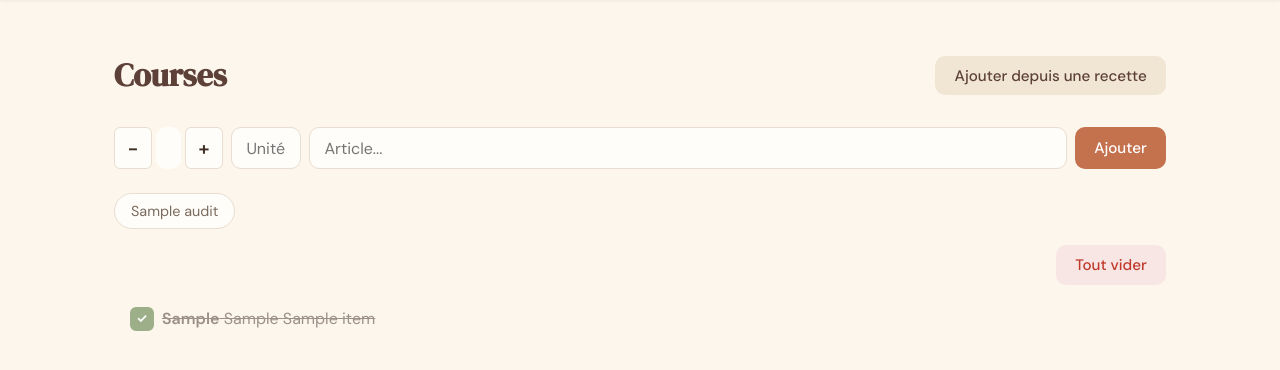
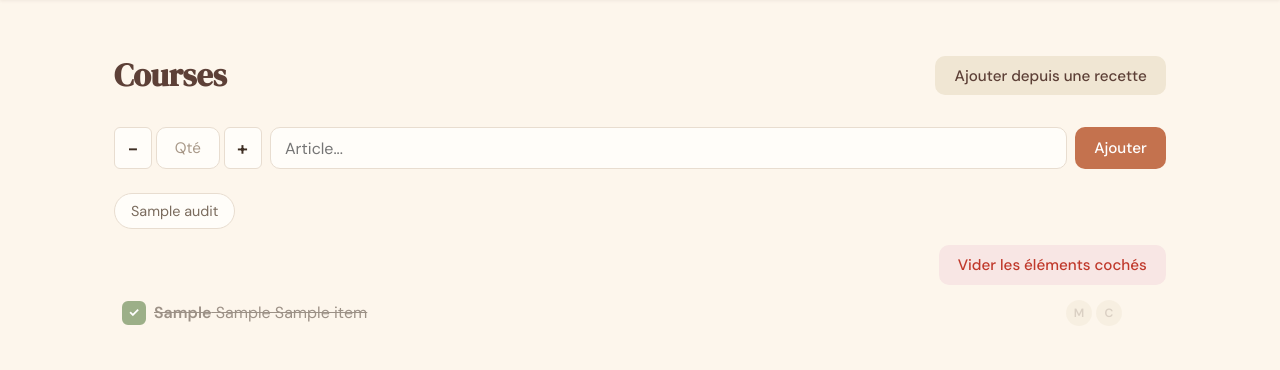
Before and after one commit to matthieurosset/cookit, a Flask app: page /courses in a window 1280 px wide. Shown: the part 61-431 px from the top of the page. Run offline with Flask 3, Linux system fonts and the light colour scheme; tables that the repository leaves empty hold one stand-in row (values such as "Sample post").

Commit message:
Fusion champ quantité+unité en un seul input sur la liste de courses
Remplace les champs séparés qty (readonly) + unité par un seul champ
éditable acceptant "3", "300g", "1.5 kg", etc. Les boutons +/- préservent
l'unité. Inclut aussi les améliorations UI précédentes (magasins, optimistic UI, tags).

Co-Authored-By: Claude Opus 4.6 <noreply@anthropic.com>

```diff
--- a/app/db.py
+++ b/app/db.py
@@ -39,4 +39,10 @@ def init_db(app):
         schema_path = os.path.join(os.path.dirname(__file__), 'schema.sql')
         with open(schema_path) as f:
             db.executescript(f.read())
+        # Migrations for existing databases
+        try:
+            db.execute('ALTER TABLE shopping_item ADD COLUMN store TEXT DEFAULT NULL')
+            db.commit()
+        except Exception:
+            pass
         close_db()
--- a/app/routes/shopping.py
+++ b/app/routes/shopping.py
@@ -1,6 +1,7 @@
 from flask import Blueprint, render_template, request, redirect, url_for, jsonify
 
 from ..models import shopping as shopping_model
+from ..models.shopping import STORES, STORE_LABELS
 from ..models import recipe as recipe_model
 
 bp = Blueprint('shopping', __name__)
@@ -13,8 +14,9 @@ def index():
     recipes = recipe_model.list_all()
 
     frequent = shopping_model.get_frequent_items(10)
+    grouped = _group_items(items)
     return render_template('shopping/index.html', list=lst, all_items=items,
-                           recipes=recipes, frequent=frequent)
+                           grouped_items=grouped, recipes=recipes, frequent=frequent)
 
 
 @bp.route('/courses/ajouter', methods=['POST'])
@@ -82,6 +84,20 @@ def delete_item(item_id):
     return '', 204
 
 
+@bp.route('/courses/item/<int:item_id>/magasin/<store>', methods=['PATCH'])
+def set_store(item_id, store):
+    from ..db import query
+    if store not in ('migros', 'coop'):
+        return '', 400
+    item = query('SELECT * FROM shopping_item WHERE id = ?', [item_id], one=True)
+    if not item:
+        return '', 404
+    shopping_model.set_store(item_id, store)
+    if request.headers.get('HX-Request'):
+        return _render_items_partial(item['list_id'])
+    return '', 204
+
+
 @bp.route('/courses/vider-coches', methods=['POST'])
 def clear_checked():
     lst = shopping_model.get_or_create_list()
@@ -109,11 +125,24 @@ def suggestions():
     return jsonify(results)
 
 
+def _group_items(items):
+    """Group items by store, preserving store order."""
+    groups = {}
+    for store_key in STORES:
+        groups[store_key] = []
+    for item in items:
+        key = item['store'] if item['store'] in STORES else None
+        groups[key].append(item)
+    return [{'key': k, 'label': STORE_LABELS[k], 'entries': groups[k]}
+            for k in STORES if groups[k]]
+
+
 def _render_items_partial(list_id):
     items = shopping_model.get_items(list_id)
+    grouped = _group_items(items)
     frequent = shopping_model.get_frequent_items(10)
     items_html = render_template('shopping/partials/items.html',
-                                 all_items=items)
+                                 all_items=items, grouped_items=grouped)
     frequent_html = render_template('shopping/partials/frequent.html',
                                     frequent=frequent)
     return items_html + frequent_html
--- a/app/schema.sql
+++ b/app/schema.sql
@@ -41,6 +41,7 @@ CREATE TABLE IF NOT EXISTS shopping_item (
     quantity TEXT,
     unit TEXT,
     checked INTEGER DEFAULT 0,
+    store TEXT DEFAULT NULL,
     FOREIGN KEY (list_id) REFERENCES shopping_list(id) ON DELETE CASCADE,
     FOREIGN KEY (recipe_id) REFERENCES recipe(id) ON DELETE SET NULL
 );
--- a/app/static/css/style.css
+++ b/app/static/css/style.css
@@ -1021,9 +1021,9 @@ input[type="file"] {
     display: flex;
     align-items: center;
     justify-content: space-between;
-    padding: var(--space-sm) var(--space-md);
+    padding: 2px var(--space-sm);
     border-radius: var(--radius-sm);
-    transition: all var(--transition);
+    transition: background var(--transition);
 }
 
 .shopping-item:hover {
@@ -1096,6 +1096,28 @@ input[type="file"] {
     align-self: stretch;
 }
 
+.qty-unit-display {
+    width: 6ch !important;
+    min-width: 0;
+    max-width: 6ch;
+    text-align: center;
+    border: 1.5px solid var(--color-border) !important;
+    border-radius: var(--radius-sm);
+    background: var(--color-warm-white);
+    font-weight: 600;
+    font-size: 0.95rem;
+    color: var(--color-text);
+    padding: 0 2px !important;
+    box-sizing: border-box;
+    align-self: stretch;
+    flex: 0 0 auto;
+}
+
+.qty-unit-display::placeholder {
+    color: var(--color-text-lighter);
+    font-weight: 400;
+}
+
 .btn-qty {
     width: 38px;
     min-height: 38px;
@@ -1115,6 +1137,51 @@ input[type="file"] {
 .portions-label {
     align-self: center;
     margin-left: var(--space-xs);
+}
+
+.store-pills {
+    display: inline-flex;
+    gap: 4px;
+    flex-shrink: 0;
+}
+
+.btn-store {
+    width: 26px;
+    height: 26px;
+    border-radius: 50%;
+    border: none;
+    display: inline-flex;
+    align-items: center;
+    justify-content: center;
+    cursor: pointer;
+    font-size: 0.75rem;
+    font-weight: 700;
+    padding: 0;
+    line-height: 1;
+    transition: all var(--transition);
+}
+
+.btn-store-migros {
+    background: #FF6600;
+    color: white;
+}
+
+.btn-store-coop {
+    background: #FF6600;
+    color: white;
+}
+
+.btn-store-off {
+    background: var(--color-cream-dark);
+    color: var(--color-text-lighter);
+}
+
+.btn-store-off:hover {
+    opacity: 0.8;
+}
+
+.shopping-item.checked .btn-store {
+    opacity: 0.4;
 }
 
 .btn-remove {
--- a/app/templates/shopping/index.html
+++ b/app/templates/shopping/index.html
@@ -13,13 +13,14 @@
       hx-post="{{ url_for('shopping.add_item') }}"
       hx-target="#shopping-items"
       hx-swap="innerHTML"
-      hx-on::after-request="this.reset(); document.getElementById('input-qty').value=''; document.getElementById('autocomplete-dropdown').classList.remove('show');">
+      hx-on::after-request="this.reset(); document.getElementById('input-qty-unit').value=''; syncQtyUnit(); document.getElementById('autocomplete-dropdown').classList.remove('show');">
     <div class="qty-input-controls">
         <button type="button" class="btn-qty" onclick="adjustQty(-1)">&minus;</button>
-        <input type="text" name="quantity" id="input-qty" value="" class="qty-display" size="2" readonly>
+        <input type="text" id="input-qty-unit" placeholder="Qté" class="qty-unit-display" autocomplete="off" oninput="syncQtyUnit()">
         <button type="button" class="btn-qty" onclick="adjustQty(1)">&plus;</button>
     </div>
-    <input type="text" name="unit" placeholder="Unité" class="input-xs" id="input-unit">
+    <input type="hidden" name="quantity" id="hidden-qty">
+    <input type="hidden" name="unit" id="hidden-unit">
     <div class="autocomplete-wrapper">
         <input type="text" name="name" placeholder="Article..." required class="input-grow" id="input-name"
                autocomplete="off">
--- a/app/templates/shopping/partials/items.html
+++ b/app/templates/shopping/partials/items.html
@@ -1,9 +1,10 @@
 {% macro render_item(item) %}
-<div class="shopping-item {% if item.checked %}checked{% endif %}">
+<div class="shopping-item {% if item.checked %}checked{% endif %}" id="item-{{ item.id }}">
     <label class="shopping-checkbox"
            hx-patch="{{ url_for('shopping.toggle_item', item_id=item.id) }}"
            hx-target="#shopping-items"
-           hx-swap="innerHTML">
+           hx-swap="innerHTML"
+           hx-on::before-request="this.closest('.shopping-item').classList.add('htmx-request-toggling')">
         <input type="checkbox" {% if item.checked %}checked{% endif %}>
         <span class="checkmark"></span>
         <span class="item-text">
@@ -12,27 +13,49 @@
             {{ item.name }}
         </span>
     </label>
+    <span class="store-pills">
+        <button class="btn-store btn-store-migros{% if item.store != 'migros' %} btn-store-off{% endif %}"
+                hx-patch="{{ url_for('shopping.set_store', item_id=item.id, store='migros') }}"
+                hx-target="#shopping-items"
+                hx-swap="innerHTML"
+                hx-on::before-request="this.classList.toggle('btn-store-off');this.nextElementSibling.classList.add('btn-store-off')"
+                title="Migros">M</button>
+        <button class="btn-store btn-store-coop{% if item.store != 'coop' %} btn-store-off{% endif %}"
+                hx-patch="{{ url_for('shopping.set_store', item_id=item.id, store='coop') }}"
+                hx-target="#shopping-items"
+                hx-swap="innerHTML"
+                hx-on::before-request="this.classList.toggle('btn-store-off');this.previousElementSibling.classList.add('btn-store-off')"
+                title="Coop">C</button>
+    </span>
     <button class="btn btn-icon btn-remove"
             hx-delete="{{ url_for('shopping.delete_item', item_id=item.id) }}"
             hx-target="#shopping-items"
             hx-swap="innerHTML"
+            hx-on::before-request="this.closest('.shopping-item').classList.add('htmx-request-deleting')"
             title="Supprimer"><svg width="16" height="16" viewBox="0 0 16 16" fill="none" stroke="currentColor" stroke-width="1.5" stroke-linecap="round" stroke-linejoin="round"><path d="M2 4h12M5.33 4V2.67a1.33 1.33 0 011.34-1.34h2.66a1.33 1.33 0 011.34 1.34V4M13 4v9.33a1.33 1.33 0 01-1.33 1.34H4.33A1.33 1.33 0 013 13.33V4"/></svg></button>
 </div>
 {% endmacro %}
 
 {% if all_items %}
 <div style="display: flex; justify-content: flex-end; margin-bottom: var(--space-sm);">
-    <form method="POST" action="{{ url_for('shopping.clear_all') }}"
-          hx-post="{{ url_for('shopping.clear_all') }}"
+    <form method="POST" action="{{ url_for('shopping.clear_checked') }}"
+          hx-post="{{ url_for('shopping.clear_checked') }}"
           hx-target="#shopping-items"
           hx-swap="innerHTML"
-          hx-confirm="Vider toute la liste ?">
-        <button type="submit" class="btn btn-danger">Tout vider</button>
+          hx-confirm="Vider les éléments cochés ?">
+        <button type="submit" class="btn btn-danger">Vider les éléments cochés</button>
     </form>
 </div>
 
-{% for item in all_items %}
-{{ render_item(item) }}
+{% for group in grouped_items %}
+<div class="shopping-group">
+    {% if group.key and grouped_items|length > 1 %}
+    <div class="shopping-group-title">{{ group.label }}</div>
+    {% endif %}
+    {% for item in group.entries %}
+    {{ render_item(item) }}
+    {% endfor %}
+</div>
 {% endfor %}
 
 {% else %}
--- a/app/templates/tags/partials/tag_list.html
+++ b/app/templates/tags/partials/tag_list.html
@@ -8,7 +8,8 @@
               hx-post="{{ url_for('tags.delete', tag_id=tag.id) }}"
               hx-target="#tag-list"
               hx-swap="innerHTML"
-              hx-confirm="Supprimer le tag « {{ tag.name }} » ?">
+              hx-confirm="Supprimer le tag « {{ tag.name }} » ?"
+              hx-on::before-request="this.closest('.tag-manage-item').classList.add('htmx-request-deleting')">
             <button type="submit" class="btn btn-icon btn-remove" title="Supprimer">&times;</button>
         </form>
     </div>
```
Also changed, not shown: other parts of app/static/css/style.css (+35 -16 lines), app/models/shopping.py (+15 -1 lines), app/models/tag.py (+8 -0 lines), app/routes/tags.py (+6 -18 lines), app/static/js/app.js (+49 -13 lines).
